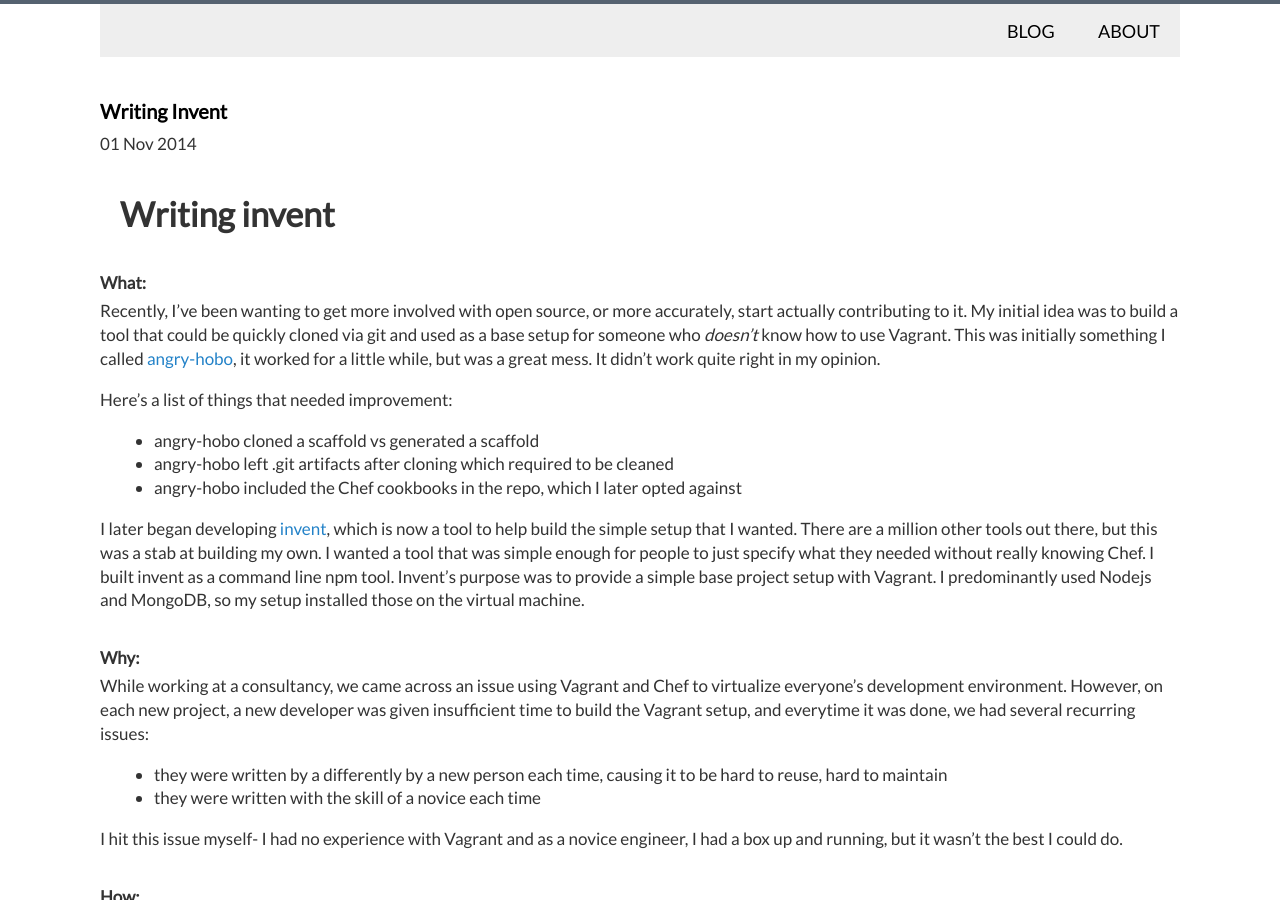
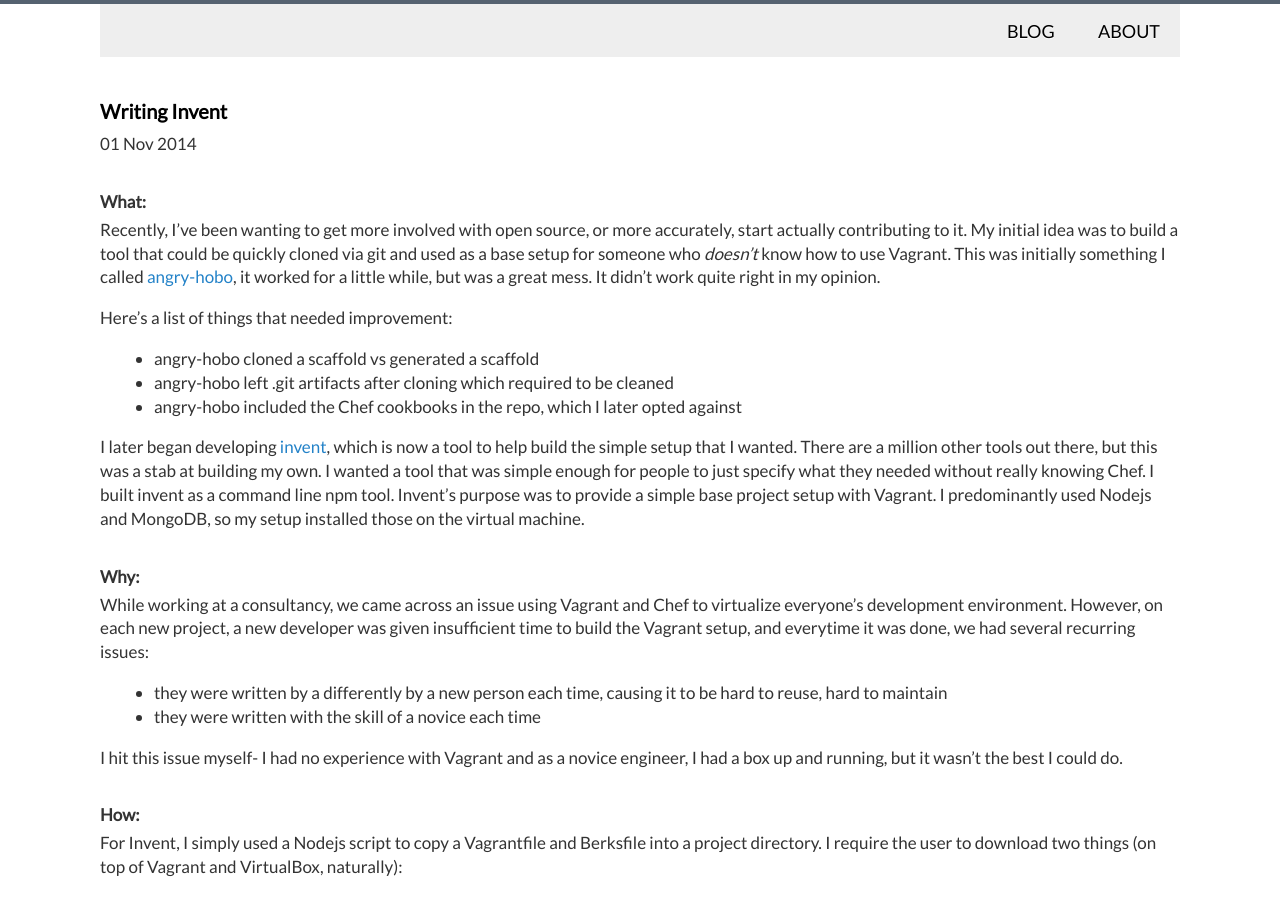
Before and after one commit to zahid/website, a Jekyll site: the page built from _posts/2014-11-1-writing-invent.md, in a window 1280 px wide and 900 px high. Built offline with Jekyll 4.4.1, drawn with Linux system fonts in a browser that asks for light colours; Markdown is read by kramdown in place of the engine named in the settings.

Commit message:
updated post

```diff
--- a/_posts/2014-11-1-writing-invent.md
+++ b/_posts/2014-11-1-writing-invent.md
@@ -2,9 +2,6 @@
 layout: post
 title: Writing Invent
 ---
-
-# Writing invent
-
 ### What:
 
 Recently, I've been wanting to get more involved with open source, or more accurately, start actually contributing to it. My initial idea was to build a tool that could be quickly cloned via git and used as a base setup for someone who _doesn't_ know how to use Vagrant. This was initially something I called [angry-hobo](http://www.github.com/zahid/angry-hobo), it worked for a little while, but was a great mess. It didn't work quite right in my opinion.
```
